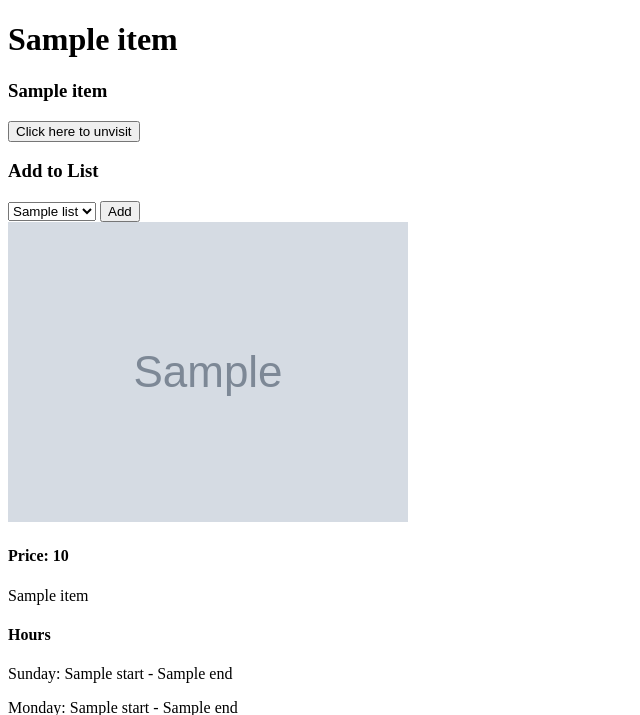
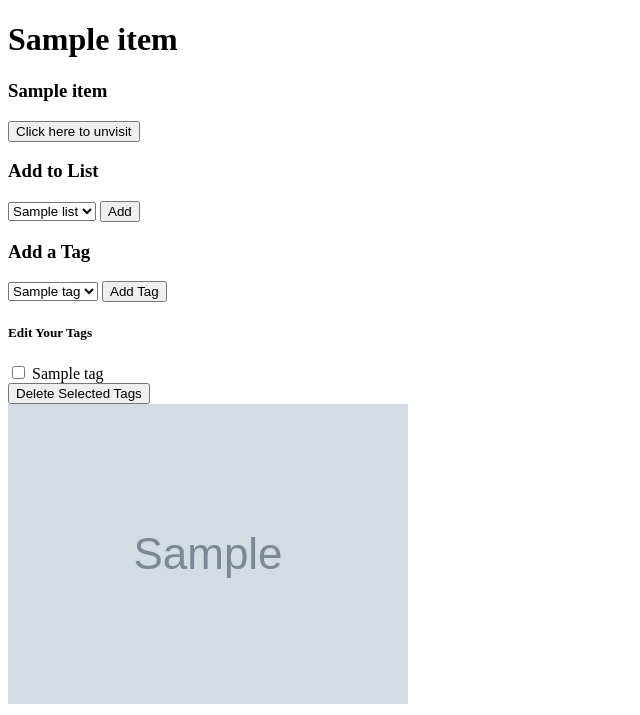
Before and after one commit to juliettetripier/Hackbright-Project, a Flask app: page /restaurant/1 in a window 1280 px wide. Shown: the top 715 px of the page, without its empty margins (0-640 px from the left). Run offline with Flask 3, Linux system fonts and the light colour scheme; the visitor is signed in with stand-in values (Sample User, id 1); tables that the repository leaves empty hold one stand-in row (values such as "Sample post"); grey boxes marked "Sample" are stand-in pictures; a database or web service that is not in the repository returns one stand-in record (values such as "Sample title"); data that the repository does not hold is empty.

Commit message:
Finished MVP tags feature

```diff
--- a/crud.py
+++ b/crud.py
@@ -39,9 +39,6 @@ def add_visit(user_id, restaurant_id):
     return visit
 
 
-# def add_tag()
-
-
 def add_list_item(user_id, restaurant_id, list_id):
     """Create and return an instance of a user adding a restaurant to a list."""
 
@@ -50,6 +47,12 @@ def add_list_item(user_id, restaurant_id, list_id):
     return list_item
 
 
+def create_user_tag(user_id, restaurant_id, tag_id):
+    """Create and return an instance of a user adding a tag to a restaurant."""
+
+    user_tag = UserTag(user_id=user_id, restaurant_id=restaurant_id, tag_id=tag_id)
+
+    return user_tag
 
 def add_achievement(user, achievement):
     """Add an achievement to a user."""
@@ -62,42 +65,80 @@ def get_user_by_id(user_id):
 
     return User.query.get(user_id)
 
+
 def get_user_by_email(email):
     """Take an email address and return the user object with that email address."""
 
     return User.query.filter(email == User.email).first()
+
 
 def get_user_by_username(username):
     """Take a username and return the user object with that username."""
 
     return User.query.filter(username == User.username).first()
 
+
 def get_restaurant_by_yelp_id(yelp_id):
     """Return a restaurant object with the given Yelp ID."""
 
     return Restaurant.query.filter(yelp_id == Restaurant.yelp_id).first()
+
 
 def get_restaurant_by_internal_id(restaurant_id):
     """Return a restaurant object with the given internal ID."""
 
     return Restaurant.query.get(restaurant_id)
 
+
 def get_visit(user_id, restaurant_id):
     """Takes in a user id and restaurant id and returns the corresponding restaurant visit object."""
 
     return RestaurantVisit.query.filter_by(user_id=user_id, restaurant_id=restaurant_id).first()
+
 
 def get_list_by_list_id(list_id):
     """Return a wishlist object with the given list id."""
 
     return Wishlist.query.get(list_id)
 
+
 def get_list_items(list_id):
     """Return all items in a wishlist with the specified list id."""
 
     return ListItem.query.filter_by(list_id=list_id).all()
 
+
 def get_list_item(list_id, restaurant_id):
     """Return one list item from the specified list corresponding to the specified restaurant."""
 
     return ListItem.query.filter_by(list_id=list_id, restaurant_id=restaurant_id).first()
+
+
+def get_all_tags():
+    """Return all tags in the database."""
+
+    return Tag.query.all()
+
+
+def get_tag_by_tag_id(tag_id):
+    """Return the tag with the specified tag ID."""
+
+    return Tag.query.get(tag_id)
+
+
+def get_user_tags(user_id):
+    """Return all tags assigned by the specified user."""
+
+    return UserTag.query.filter_by(user_id=user_id).all()
+
+
+def get_user_tags_by_restaurant_and_user(user_id, restaurant_id):
+    """Return all user tags for a given restaurant by a given user."""
+
+    return UserTag.query.filter_by(user_id=user_id, restaurant_id=restaurant_id).all()
+
+
+def get_user_tag_by_restaurant_and_tag_id(tag_id, restaurant_id):
+    """Return the instance of a tag being added to the specified restaurant, with the specified user tag id."""
+
+    return UserTag.query.filter_by(tag_id=tag_id, restaurant_id=restaurant_id).first()
--- a/model.py
+++ b/model.py
@@ -107,6 +107,7 @@ class Tag(db.Model):
 
     users = db.relationship("User", secondary="user_tags", back_populates="tags")
     restaurants = db.relationship("Restaurant", secondary="user_tags", back_populates="tags")
+    usertags = db.relationship("UserTag", back_populates="tag")
 
     def __repr__(self):
         return f'<Tag tag_id={self.tag_id} name={self.name}>'
@@ -126,6 +127,8 @@ class UserTag(db.Model):
                        db.ForeignKey('tags.tag_id'))
     restaurant_id = db.Column(db.Integer,
                               db.ForeignKey('restaurants.restaurant_id'))
+
+    tag = db.relationship("Tag", back_populates="usertags")
 
 
 class Wishlist(db.Model):
--- a/server.py
+++ b/server.py
@@ -82,7 +82,8 @@ def show_profile():
 
     user = crud.get_user_by_id(session.get('user'))
     if user:
-        return render_template('profile.html', user=user)
+        return render_template('profile.html',
+                               user=user)
     else:
         flash('Please log in to view your profile page.')
         return redirect('/')
@@ -184,10 +185,18 @@ def show_restaurant_page(id):
     restaurant_id = restaurant.restaurant_id
     visit = crud.get_visit(user_id, restaurant_id)
 
+    # get all tags from DB
+    tags = crud.get_all_tags()
+
+    #get the user's tags for this restaurant, if any
+    user_tags_for_restaurant = crud.get_user_tags_by_restaurant_and_user(user_id, restaurant_id)
+
     return render_template('restaurant-details.html',
                            data=data,
                            visit=visit,
-                           user=user)
+                           user=user,
+                           tags=tags,
+                           user_tags=user_tags_for_restaurant)
 
 
 @app.route('/addvisit', methods=['POST'])
@@ -303,12 +312,10 @@ def add_to_list():
 def delete_list_item():
     """Delete a restaurant from a user's list."""
 
-    user = crud.get_user_by_id(session.get('user'))
     restaurant_id = request.args.get('item-dropdown')
     list_id = request.args.get('list-id')
 
     list_item = crud.get_list_item(list_id, restaurant_id)
-
     db.session.delete(list_item)
     db.session.commit()
 
@@ -316,6 +323,39 @@ def delete_list_item():
     return redirect(f'/list/{list_id}')
 
 
+@app.route('/addtag', methods=['POST'])
+def add_tag():
+    """Add an instance of a user assigning a tag to a restaurant."""
+
+    user_id = session.get('user')
+    yelp_id = request.json.get('restaurantid')
+    restaurant = crud.get_restaurant_by_yelp_id(yelp_id)
+    tag_id = request.json.get('tagid')
+
+    user_tag = crud.create_user_tag(user_id, restaurant.restaurant_id, tag_id)
+    db.session.add(user_tag)
+    db.session.commit()
+
+    return jsonify({'code': 'Tag successfully added!'})
+
+
+@app.route('/deletetag', methods=['POST'])
+def delete_tag():
+    """Remove an instance of a user assigning a tag to a restaurant."""
+    tags_to_delete = request.form.getlist('tag_id')
+    yelp_id = request.form.get('restaurant_yelp_id')
+    restaurant = crud.get_restaurant_by_yelp_id(yelp_id)
+
+    for tag in tags_to_delete:
+        tag_to_delete = crud.get_user_tag_by_restaurant_and_tag_id(tag, restaurant.restaurant_id)
+        db.session.delete(tag_to_delete)
+    db.session.commit()
+    flash('Tag(s) successfully deleted!')
+
+    return redirect(f'/restaurant/{yelp_id}')
+
+
+
 if __name__ == "__main__":
     connect_to_db(app)
     app.run(host='0.0.0.0', debug=True)
--- a/static/js/restaurant.js
+++ b/static/js/restaurant.js
@@ -2,6 +2,9 @@ const addVisitButton = document.querySelector('#visit-button');
 const removeVisitButton = document.querySelector('#unvisit-button');
 
 const addToListButton = document.querySelector('#add-to-list-button');
+
+const addTagButton = document.querySelector('#add-tag-button');
+
 
 function addVisit() {
 
@@ -66,6 +69,26 @@ function addToList() {
         })
 }
 
+function addTag() {
+    const formInputs = {
+        tagid: document.querySelector('#which-tag').value,
+        restaurantid: document.querySelector('#visit-button').value
+    };
+
+    fetch('/addtag', {
+        method: 'POST',
+        body: JSON.stringify(formInputs),
+        headers: {
+          'Content-Type': 'application/json',
+        }
+    })
+        .then((response) => response.json())
+        .then((responsejson) => {
+            alert(responsejson['code']);
+        })
+}
+
 addVisitButton.addEventListener('click', addVisit);
 removeVisitButton.addEventListener('click', removeVisit);
 addToListButton.addEventListener('click', addToList);
+addTagButton.addEventListener('click', addTag);
--- a/templates/restaurant-details.html
+++ b/templates/restaurant-details.html
@@ -33,6 +33,31 @@
     {% else %}
         <p>You have no lists!</p>
         <p><a href="/newlist">Click here</a> to make a list.</p>
+        <input type="hidden" id="add-to-list-button">
+    {% endif %}
+</div>
+
+<div id="tags-div">
+    <h3>Add a Tag</h3>
+    <select name="tags-dropdown" id="which-tag">
+        {% for tag in tags %}
+            <option value="{{ tag.tag_id }}">{{ tag.name }}</option>
+        {% endfor %}
+    </select>
+    <button type="button" id="add-tag-button">Add Tag</button>
+    {% if user_tags %}
+        <div id="edit-tags">
+            <form action="/deletetag" method="POST">
+                <h5>Edit Your Tags</h5>
+                {% for tag in user_tags %}
+                    <input type="checkbox" id="{{ tag.tag_id }}" name="tag_id" value="{{ tag.tag_id }}">
+                    <label for="{{ tag.tag_id }}">{{ tag.tag.name }}</label>
+                    <br>
+                {% endfor %}
+                <input type="hidden" name="restaurant_yelp_id" value="{{ data['id'] }}">
+                <button type="submit">Delete Selected Tags</button>
+            </form>
+        </div>
     {% endif %}
 </div>
 
```
Also changed, not shown: seed_database.py (+22 -1 lines).
